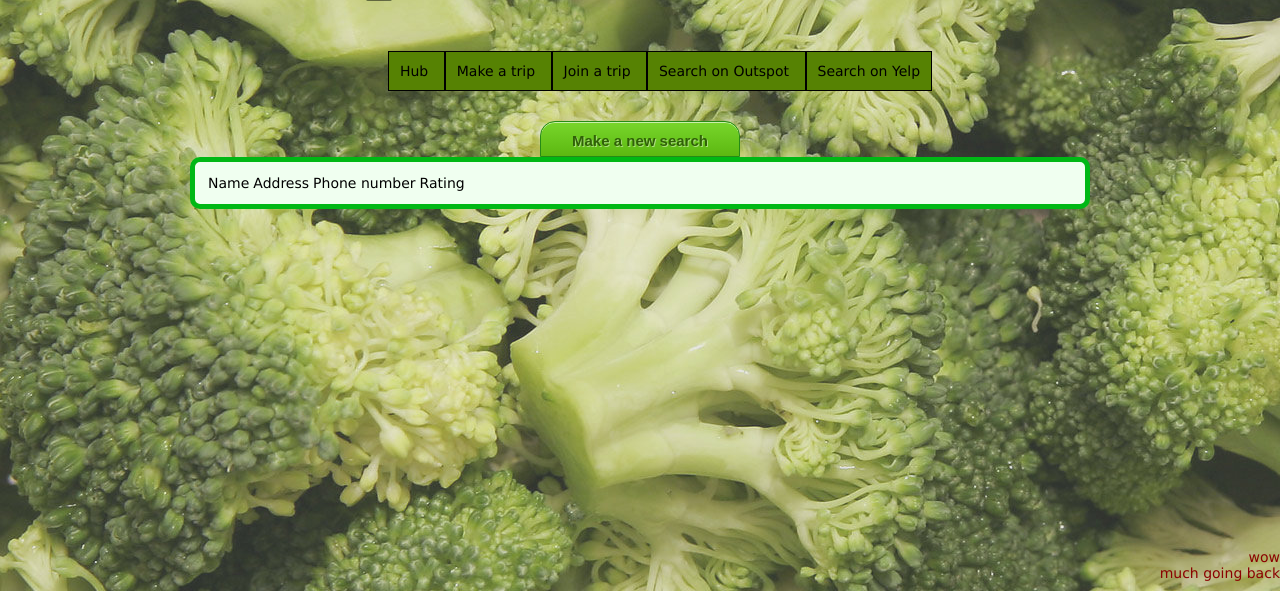
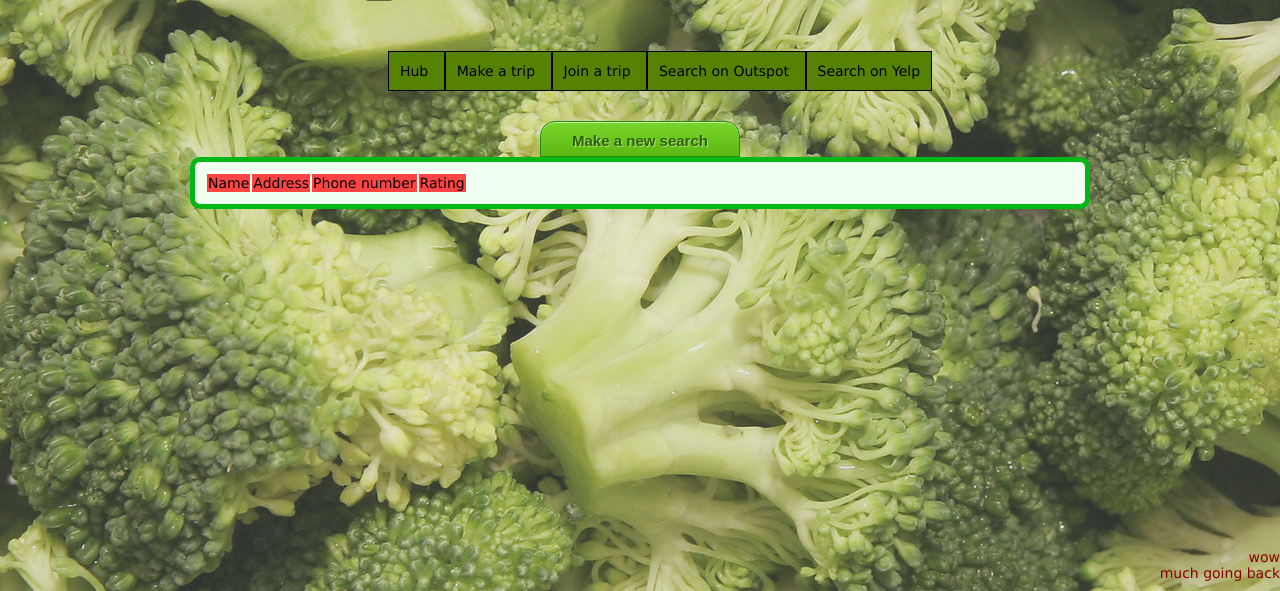
Before and after one commit to azthenaa-medivo/hackathon-2013, a Python web app: template templates/yelpResults.html in a window 1280 px wide. Shown: the part 209-800 px from the top of the page. Run offline with Jinja, Linux system fonts and the light colour scheme; the template is opened without the code that fills it, so the values that code supplies are empty.

Commit message:
Much colors

```diff
--- a/static/style.css
+++ b/static/style.css
@@ -326,3 +326,19 @@ body {
 	position:relative;
 	top:1px;
 }
+
+.oddBusiness
+{
+	background-color: #00FFA6; /* YOLO */
+}
+
+.evenBusiness
+{
+	background-color: #BAED00;
+}
+
+.res-table-titles
+{
+	background-color: #FF4444;
+	text-align: center;
+}
--- a/templates/yelpResults.html
+++ b/templates/yelpResults.html
@@ -6,7 +6,7 @@
 	</div>
 	<section id="main" class="formulaire">
 		<table>
-			<tr>
+			<tr class="res-table-titles">
 				<td>
 					Name
 				</td>
@@ -20,8 +20,8 @@
 					Rating
 				</td>
 			</tr>
+			{% set style = 0 %}
 			{% for business in results.businesses %}
-			{% set style = 0 %}
 				{% if style is even %}
 					<tr class='evenBusiness'>
 				{% else %}
```
